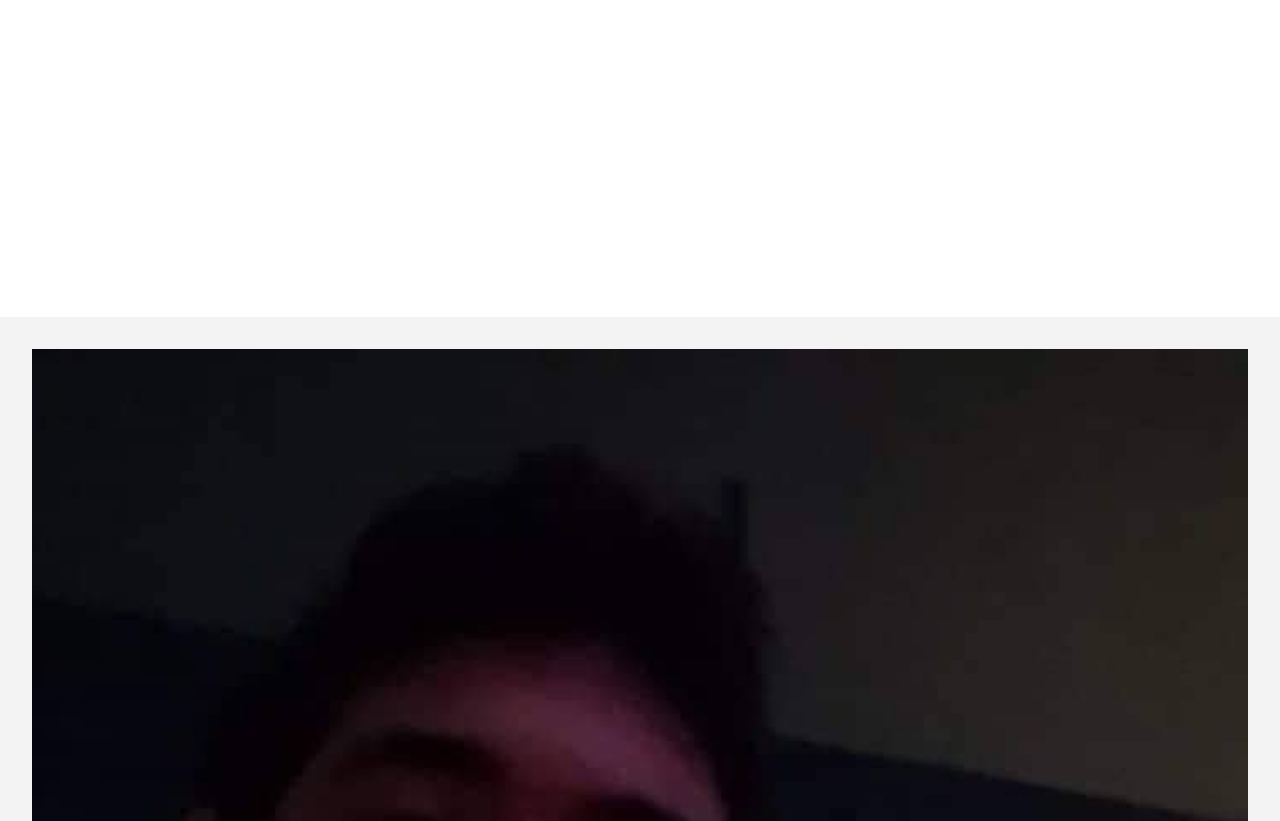
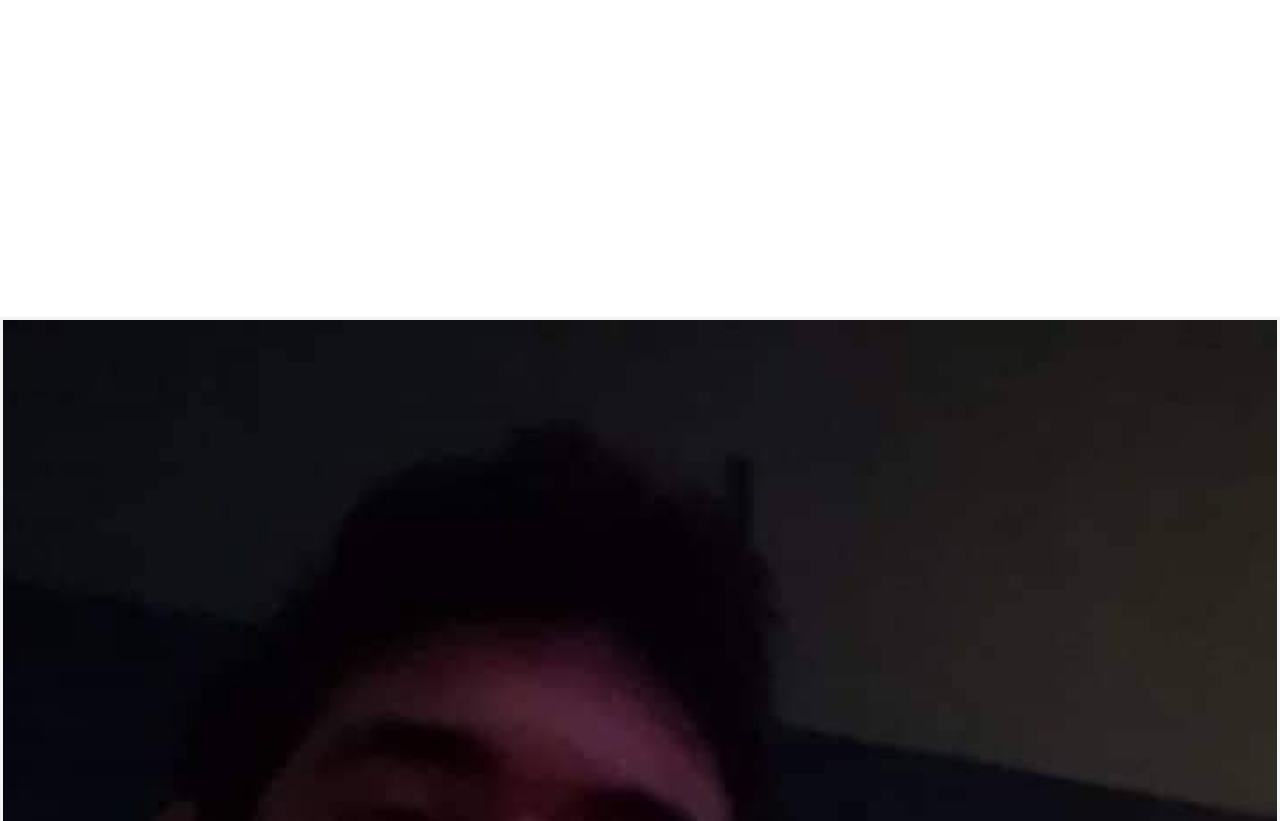
Before and after one commit to SimonianMossi/Eva, a plain HTML site: page index.html in a window 1280 px wide. Shown: the part 131-952 px from the top of the page. Drawn offline with nearby package versions, Linux system fonts and the light colour scheme; a script that the page names is missing.

Commit message:
Update index.html

```diff
--- a/index.html
+++ b/index.html
@@ -11,7 +11,7 @@
       #scrolly {
         position: relative;
         background-color: #f3f3f3;
-        padding: 1rem;
+        padding: 0.1rem;
       }
 
       article {
```
